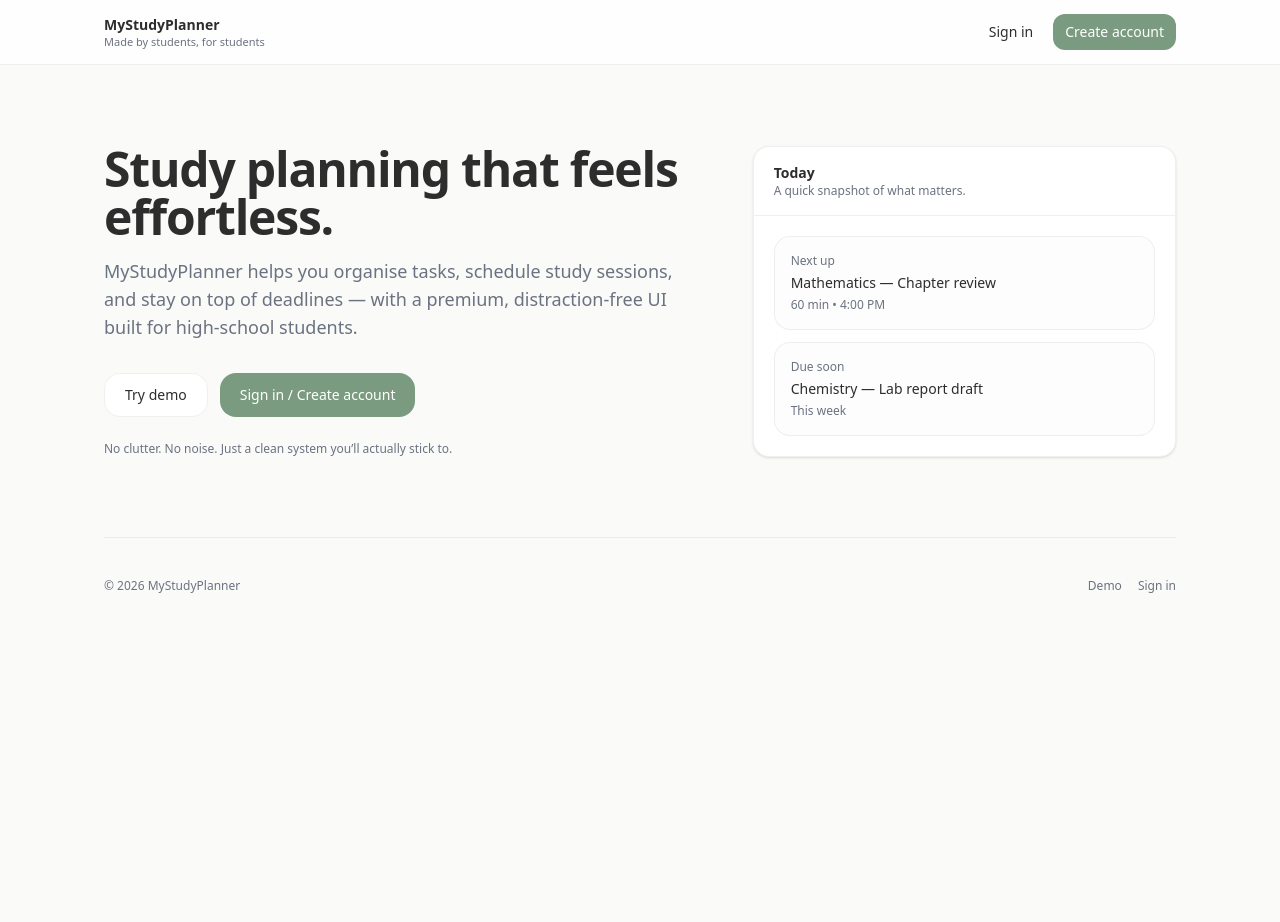
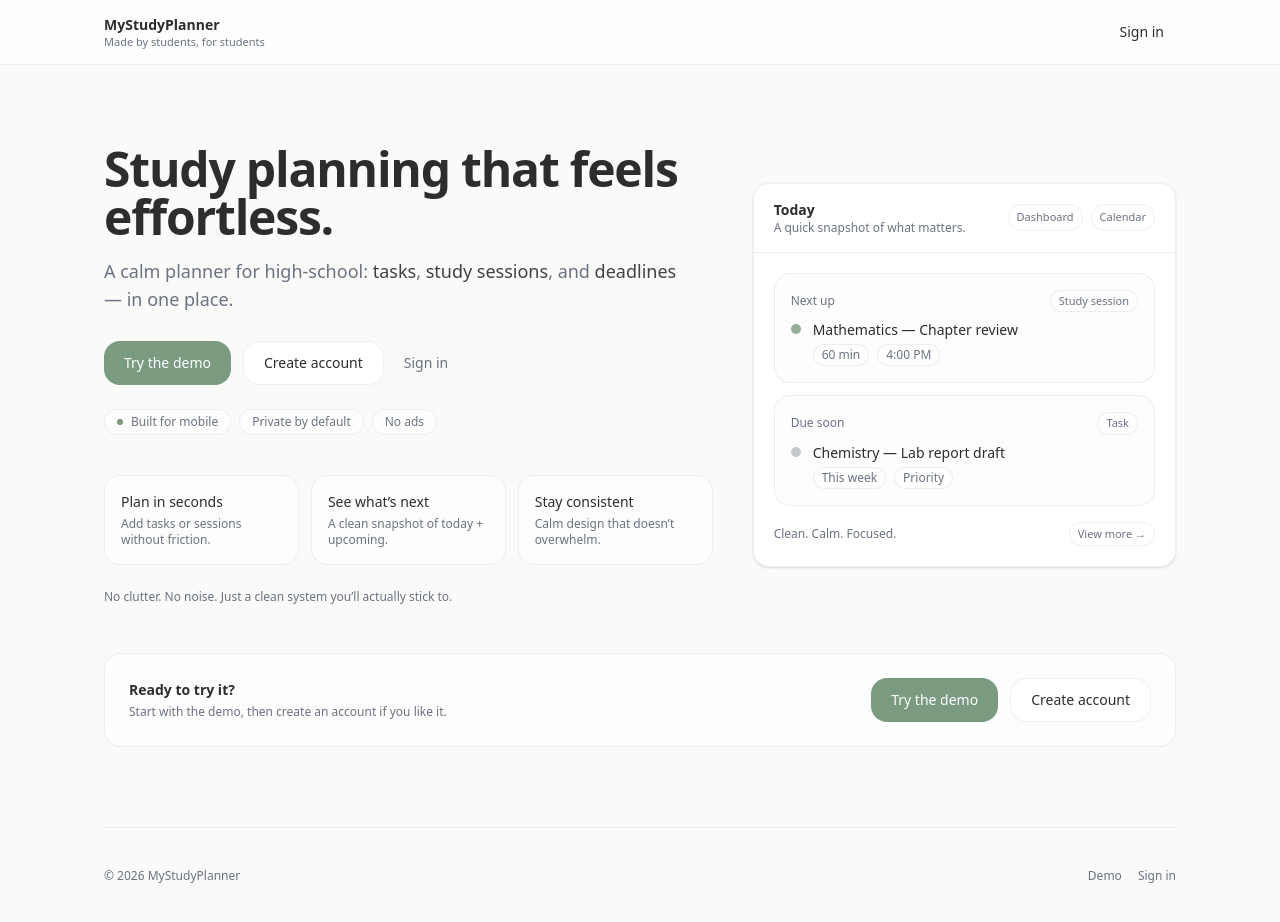
Before and after one commit to kaicrotty88/MyStudyPlanner, a Next.js app: page / in a window 1280 px wide. Before the commit the page ends 800 px from the top, so only its background shows below. Built offline with nearby package versions, Linux system fonts and the light colour scheme; no server answers.

Commit message:
landfing page redesign

```diff
--- a/app/page.tsx
+++ b/app/page.tsx
@@ -6,14 +6,14 @@ import { redirect } from "next/navigation";
 export const metadata: Metadata = {
   title: "MyStudyPlanner",
   description:
-    "A calm, minimal study planner for high-school students. Plan tasks, schedule study sessions, and stay focused — without the clutter.",
+    "A calm, minimal study planner for high-school students. Tasks, study sessions, and deadlines — without the clutter.",
   alternates: {
     canonical: "/",
   },
   openGraph: {
     title: "MyStudyPlanner",
     description:
-      "A calm, minimal study planner for high-school students. Plan tasks, schedule study sessions, and stay focused — without the clutter.",
+      "A calm, minimal study planner for high-school students. Tasks, study sessions, and deadlines — without the clutter.",
     url: "https://mystudyplanner.co/",
     type: "website",
   },
@@ -30,34 +30,26 @@ export default async function Page() {
     <div className="min-h-screen bg-background">
       {/* Top bar */}
       <header className="sticky top-0 z-20 border-b border-border bg-card/80 backdrop-blur">
-        <div className="mx-auto flex h-16 max-w-6xl items-center justify-between px-6 md:px-10">
+        <div className="mx-auto flex h-16 max-w-6xl items-center justify-between px-5 sm:px-6 md:px-10">
           <div className="flex flex-col leading-tight">
             <span className="text-sm font-semibold text-foreground">MyStudyPlanner</span>
-            <span className="text-[11px] text-muted-foreground">
-              Made by students, for students
-            </span>
+            <span className="text-[11px] text-muted-foreground">Made by students, for students</span>
           </div>
 
-          <nav className="flex items-center gap-2">
+          <nav className="flex items-center">
             <Link
               href="/sign-in"
               className="rounded-lg px-3 py-2 text-sm text-foreground hover:bg-muted transition"
             >
               Sign in
             </Link>
-            <Link
-              href="/sign-up"
-              className="rounded-lg bg-primary px-3 py-2 text-sm text-primary-foreground hover:opacity-95 transition"
-            >
-              Create account
-            </Link>
           </nav>
         </div>
       </header>
 
       {/* Hero */}
-      <main className="mx-auto max-w-6xl px-6 md:px-10">
-        <section className="py-14 md:py-20">
+      <main className="mx-auto max-w-6xl px-5 sm:px-6 md:px-10">
+        <section className="py-12 md:py-20">
           <div className="grid gap-10 md:grid-cols-12 md:items-center">
             {/* Left */}
             <div className="md:col-span-7">
@@ -66,24 +58,66 @@ export default async function Page() {
               </h1>
 
               <p className="mt-4 max-w-xl text-base text-muted-foreground md:text-lg">
-                MyStudyPlanner helps you organise tasks, schedule study sessions, and stay on top of
-                deadlines — with a premium, distraction-free UI built for high-school students.
+                A calm planner for high-school: <span className="text-foreground/90">tasks</span>,{" "}
+                <span className="text-foreground/90">study sessions</span>, and{" "}
+                <span className="text-foreground/90">deadlines</span> — in one place.
               </p>
 
-              <div className="mt-8 flex flex-col gap-3 sm:flex-row">
+              <div className="mt-7 flex flex-col gap-3 sm:flex-row sm:items-center">
                 <Link
                   href="/demo"
+                  className="inline-flex h-11 items-center justify-center rounded-xl bg-primary px-5 text-sm font-medium text-primary-foreground hover:opacity-95 transition"
+                >
+                  Try the demo
+                </Link>
+
+                <Link
+                  href="/sign-up"
                   className="inline-flex h-11 items-center justify-center rounded-xl border border-border bg-card px-5 text-sm font-medium text-foreground hover:bg-muted transition"
                 >
-                  Try demo
+                  Create account
                 </Link>
 
                 <Link
                   href="/sign-in"
-                  className="inline-flex h-11 items-center justify-center rounded-xl bg-primary px-5 text-sm font-medium text-primary-foreground hover:opacity-95 transition"
+                  className="inline-flex h-11 items-center justify-center rounded-xl px-2 text-sm text-muted-foreground hover:text-foreground transition"
                 >
-                  Sign in / Create account
+                  Sign in
                 </Link>
+              </div>
+
+              <div className="mt-6 flex flex-wrap items-center gap-2 text-xs text-muted-foreground">
+                <span className="inline-flex items-center gap-2 rounded-full border border-border bg-card/60 px-3 py-1">
+                  <span className="h-1.5 w-1.5 rounded-full bg-primary" />
+                  Built for mobile
+                </span>
+                <span className="inline-flex items-center gap-2 rounded-full border border-border bg-card/60 px-3 py-1">
+                  Private by default
+                </span>
+                <span className="inline-flex items-center gap-2 rounded-full border border-border bg-card/60 px-3 py-1">
+                  No ads
+                </span>
+              </div>
+
+              <div className="mt-10 grid gap-3 sm:grid-cols-3">
+                <div className="rounded-2xl border border-border bg-card/60 p-4">
+                  <div className="text-sm font-medium text-foreground">Plan in seconds</div>
+                  <div className="mt-1 text-xs text-muted-foreground">
+                    Add tasks or sessions without friction.
+                  </div>
+                </div>
+                <div className="rounded-2xl border border-border bg-card/60 p-4">
+                  <div className="text-sm font-medium text-foreground">See what’s next</div>
+                  <div className="mt-1 text-xs text-muted-foreground">
+                    A clean snapshot of today + upcoming.
+                  </div>
+                </div>
+                <div className="rounded-2xl border border-border bg-card/60 p-4">
+                  <div className="text-sm font-medium text-foreground">Stay consistent</div>
+                  <div className="mt-1 text-xs text-muted-foreground">
+                    Calm design that doesn’t overwhelm.
+                  </div>
+                </div>
               </div>
 
               <p className="mt-6 text-xs text-muted-foreground">
@@ -94,32 +128,118 @@ export default async function Page() {
             {/* Right – app snapshot */}
             <div className="md:col-span-5">
               <div className="rounded-2xl border border-border bg-card shadow-sm">
-                <div className="border-b border-border px-5 py-4">
-                  <div className="text-sm font-semibold text-foreground">Today</div>
-                  <div className="text-xs text-muted-foreground">
-                    A quick snapshot of what matters.
+                <div className="flex items-center justify-between border-b border-border px-5 py-4">
+                  <div>
+                    <div className="text-sm font-semibold text-foreground">Today</div>
+                    <div className="text-xs text-muted-foreground">A quick snapshot of what matters.</div>
+                  </div>
+
+                  <div className="hidden sm:flex items-center gap-2">
+                    <span className="rounded-full border border-border bg-card/60 px-2 py-1 text-[11px] text-muted-foreground">
+                      Dashboard
+                    </span>
+                    <span className="rounded-full border border-border bg-card/60 px-2 py-1 text-[11px] text-muted-foreground">
+                      Calendar
+                    </span>
                   </div>
                 </div>
 
                 <div className="space-y-3 p-5">
                   <div className="rounded-xl border border-border bg-background/40 p-4">
-                    <div className="text-xs text-muted-foreground">Next up</div>
-                    <div className="mt-1 text-sm font-medium text-foreground">
-                      Mathematics — Chapter review
+                    <div className="flex items-center justify-between">
+                      <div className="text-xs text-muted-foreground">Next up</div>
+                      <span className="rounded-full border border-border bg-card/60 px-2 py-0.5 text-[11px] text-muted-foreground">
+                        Study session
+                      </span>
                     </div>
-                    <div className="mt-1 text-xs text-muted-foreground">
-                      60 min • 4:00 PM
+
+                    <div className="mt-2 flex items-start gap-3">
+                      <span className="mt-1 h-2.5 w-2.5 rounded-full bg-primary/80" />
+                      <div className="min-w-0">
+                        <div className="truncate text-sm font-medium text-foreground">
+                          Mathematics — Chapter review
+                        </div>
+                        <div className="mt-1 flex flex-wrap items-center gap-2 text-xs text-muted-foreground">
+                          <span className="rounded-full border border-border bg-card/60 px-2 py-0.5">60 min</span>
+                          <span className="rounded-full border border-border bg-card/60 px-2 py-0.5">4:00 PM</span>
+                        </div>
+                      </div>
                     </div>
                   </div>
 
                   <div className="rounded-xl border border-border bg-background/40 p-4">
-                    <div className="text-xs text-muted-foreground">Due soon</div>
-                    <div className="mt-1 text-sm font-medium text-foreground">
-                      Chemistry — Lab report draft
+                    <div className="flex items-center justify-between">
+                      <div className="text-xs text-muted-foreground">Due soon</div>
+                      <span className="rounded-full border border-border bg-card/60 px-2 py-0.5 text-[11px] text-muted-foreground">
+                        Task
+                      </span>
                     </div>
-                    <div className="mt-1 text-xs text-muted-foreground">This week</div>
+
+                    <div className="mt-2 flex items-start gap-3">
+                      <span className="mt-1 h-2.5 w-2.5 rounded-full bg-muted-foreground/40" />
+                      <div className="min-w-0">
+                        <div className="truncate text-sm font-medium text-foreground">
+                          Chemistry — Lab report draft
+                        </div>
+                        <div className="mt-1 flex flex-wrap items-center gap-2 text-xs text-muted-foreground">
+                          <span className="rounded-full border border-border bg-card/60 px-2 py-0.5">This week</span>
+                          <span className="rounded-full border border-border bg-card/60 px-2 py-0.5">Priority</span>
+                        </div>
+                      </div>
+                    </div>
+                  </div>
+
+                  {/* Mini footer row */}
+                  <div className="flex items-center justify-between pt-1 text-xs text-muted-foreground">
+                    <span>Clean. Calm. Focused.</span>
+                    <span className="rounded-full border border-border bg-card/60 px-2 py-1 text-[11px]">
+                      View more →
+                    </span>
                   </div>
                 </div>
+              </div>
+
+              {/* Mobile-only extra CTA nudge */}
+              <div className="mt-4 flex gap-3 sm:hidden">
+                <Link
+                  href="/demo"
+                  className="inline-flex h-11 flex-1 items-center justify-center rounded-xl bg-primary px-5 text-sm font-medium text-primary-foreground hover:opacity-95 transition"
+                >
+                  Try demo
+                </Link>
+                <Link
+                  href="/sign-up"
+                  className="inline-flex h-11 flex-1 items-center justify-center rounded-xl border border-border bg-card px-5 text-sm font-medium text-foreground hover:bg-muted transition"
+                >
+                  Create
+                </Link>
+              </div>
+            </div>
+          </div>
+
+          {/* Bottom conversion strip */}
+          <div className="mt-12 rounded-2xl border border-border bg-card/60 p-5 md:p-6">
+            <div className="flex flex-col gap-4 sm:flex-row sm:items-center sm:justify-between">
+              <div>
+                <div className="text-sm font-semibold text-foreground">Ready to try it?</div>
+                <div className="mt-1 text-xs text-muted-foreground">
+                  Start with the demo, then create an account if you like it.
+                </div>
+              </div>
+
+              <div className="flex flex-col gap-3 sm:flex-row">
+                <Link
+                  href="/demo"
+                  className="inline-flex h-11 items-center justify-center rounded-xl bg-primary px-5 text-sm font-medium text-primary-foreground hover:opacity-95 transition"
+                >
+                  Try the demo
+                </Link>
+                <Link
+                  href="/sign-up"
+                  className="inline-flex h-11 items-center justify-center rounded-xl border border-border bg-card px-5 text-sm font-medium text-foreground hover:bg-muted transition"
+                >
+                  Create account
+                </Link>
               </div>
             </div>
           </div>
@@ -127,9 +247,7 @@ export default async function Page() {
 
         <footer className="border-t border-border py-10">
           <div className="flex flex-col gap-2 sm:flex-row sm:items-center sm:justify-between">
-            <div className="text-xs text-muted-foreground">
-              © {new Date().getFullYear()} MyStudyPlanner
-            </div>
+            <div className="text-xs text-muted-foreground">© {new Date().getFullYear()} MyStudyPlanner</div>
             <div className="flex items-center gap-4 text-xs">
               <Link href="/demo" className="text-muted-foreground hover:text-foreground transition">
                 Demo
```
